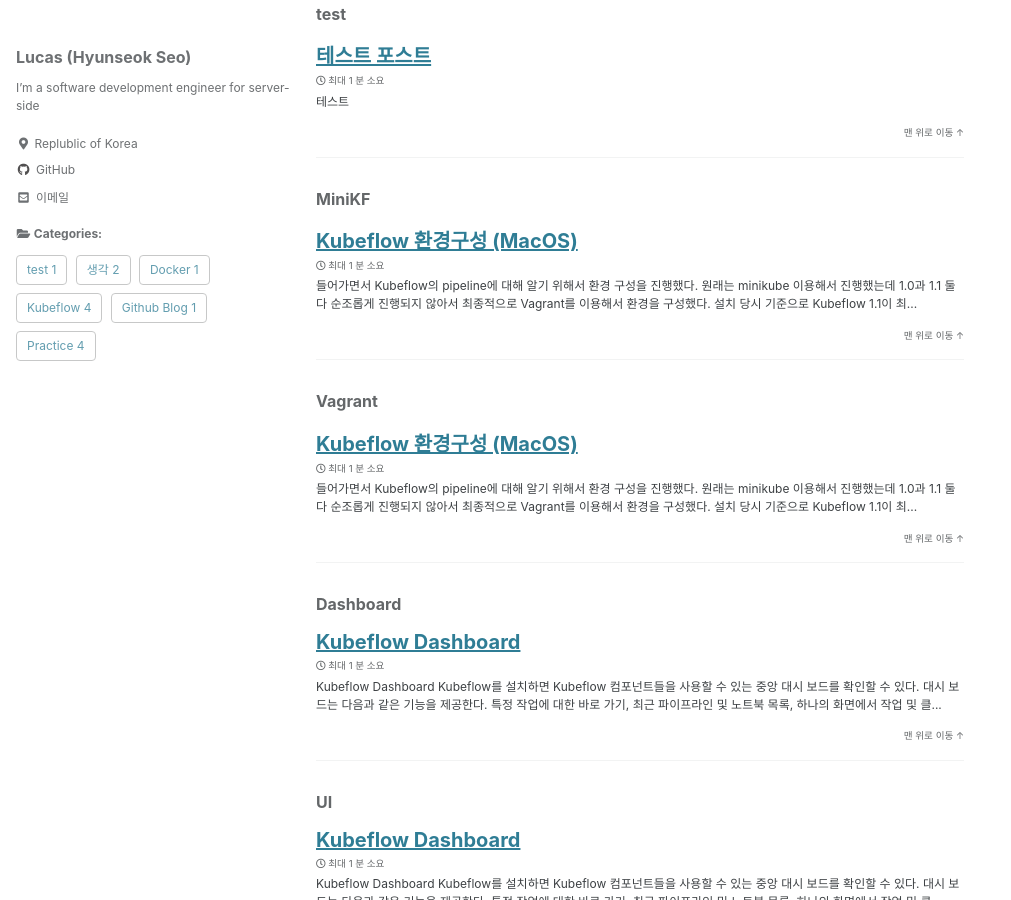
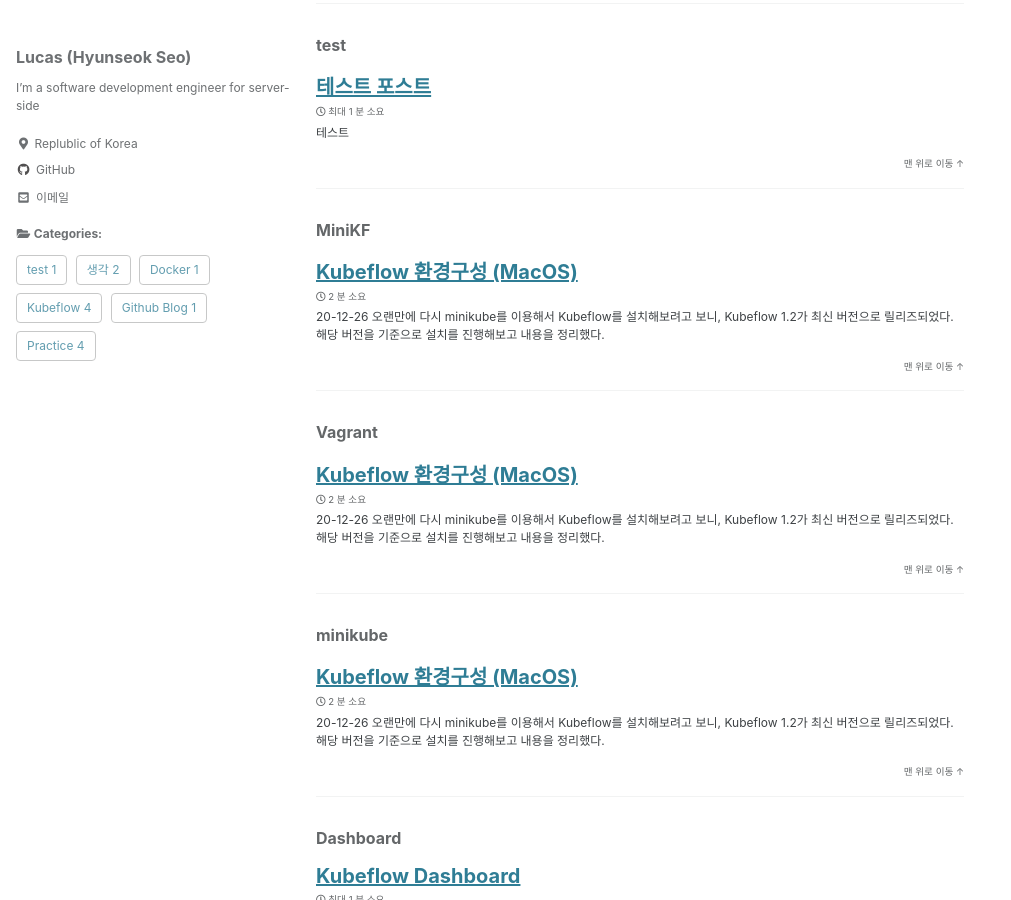
Before and after one commit to lucaseo90/lucaseo90, a Jekyll site: the page built from _pages/tag-archive.md, in a window 1280 px wide and 900 px high, scrolled down 3153 px. Shown: the whole window, without its empty margins (0-1011 px from the left). Built offline with Jekyll 4.4.1, drawn with Linux system fonts in a browser that asks for light colours; cached includes are drawn as plain includes; some of the changed text lies outside the part shown.

Commit message:
Modify post to install the Kubeflow on macOS
  minikube environment content

````diff
--- a/_posts/2020-11-06-kubeflow-macos.md
+++ b/_posts/2020-11-06-kubeflow-macos.md
@@ -10,32 +10,39 @@ tags:
 - Kubeflow
 - MiniKF
 - Vagrant
+- minikube
 toc: true
 toc_sticky: true
 markdown: kramdown
 highlighter: rouge
-categories: Kubeflow
+categories:
+- Kubeflow
 ---
 
+* `20-12-26` 오랜만에 다시 minikube를 이용해서 Kubeflow를 설치해보려고 보니, `Kubeflow 1.2`가 최신 버전으로 릴리즈되었다. 해당 버전을 기준으로 설치를 진행해보고 내용을 정리했다.
+
 # 들어가면서
-`Kubeflow`의 `pipeline`에 대해 알기 위해서 환경 구성을 진행했다. 원래는 `minikube` 이용해서 진행했는데 1.0과 1.1 둘 다 순조롭게 진행되지 않아서 최종적으로 `Vagrant`를 이용해서 환경을 구성했다.  설치 당시 기준으로 `Kubeflow 1.1`이 최신인 것으로 알고 있는데 `Kubeflow 1.0`이 설치된 것을 확인했으며,  `pipeline` 개념 및 기능을 파악하는 것이 목적이기 때문에 버전은 큰 영향이 없을 것으로 판단한다.
+`Kubeflow`의 `pipeline`에 대해 알기 위해서 환경 구성을 진행했다. <del>원래는 `minikube` 이용해서 진행했는데 1.0과 1.1 둘 다 순조롭게 진행되지 않아서</del> 최종적으로 `Vagrant`를 이용해서 환경을 구성했다. 설치 당시 기준으로 `Kubeflow 1.1`이 최신인 것으로 알고 있는데 `Kubeflow 1.0`이 설치된 것을 확인했으며, `pipeline` 개념 및 기능을 파악하는 것이 목적이기 때문에 버전은 큰 영향이 없을 것으로 판단한다.
+
 # 설치
 
-## Vagrant 설치
-```
+## MiniKF
+
+### Vagrant 설치
+```shell
 brew cask install virtualbox
 brew cask install vagrant
 brew cask install vagrant-manager
 ```
 
-## MiniKF 설치
-```
+### MiniKF 설치
+```shell
 vagrant init arrikto/minikf
 vagrant up
 ```
 
-## MiniKF 업그레이드
-```
+### MiniKF 업그레이드
+```shell
 vagrant box update
 vagrant box list
 vagrant plugin update vagrant-persistent-storage
@@ -44,7 +51,7 @@ vagrant destroy
 vagrant up
 ```
 
-# 실행
+## 실행
 `vagrant up`이 완료되면 `http://10.10.10.10/`에 접속하여 진행하면 최종적으로 아래와 같은 화면을 확인할 수 있다.
 
 ![http://10.10.10.10/](https://user-images.githubusercontent.com/6668548/98359276-4e2b9280-206b-11eb-929c-d25eab46d1f7.png)
@@ -53,6 +60,89 @@ vagrant up
 
 ![Kubeflow Dashboard](https://user-images.githubusercontent.com/6668548/98359743-06593b00-206c-11eb-9b39-8f94ee698734.png)
 
+## minikube
+
+### minikube 설치
+brew를 이용해 minikube를 설치한다.
+
+```shell
+brew install minikube
+```
+
+### minikube 실행
+minikube를 실행한다.
+
+```shell
+$ minikube start --cpus 6 --memory 16192 --disk-size=120g
+
+😄  Darwin 11.0.1 위의 minikube v1.9.2
+✨  자동적으로 hyperkit 드라이버가 선택되었습니다. 다른 드라이버 목록: docker, virtualbox
+👍  Starting control plane node m01 in cluster minikube
+🔥  hyperkit VM (CPUs=6, Memory=16192MB, Disk=122880MB) 를 생성하는 중 ...
+🐳  쿠버네티스 v1.18.0 을 Docker 19.03.8 런타임으로 설치하는 중
+🌟  애드온을 활성화하는 중: default-storageclass, storage-provisioner
+🏄  끝났습니다! 이제 kubectl 이 "minikube" 를 사용할 수 있도록 설정되었습니다
+```
+
+### Kubeflow 설치
+설치 경로를 `/Users/${USER}/workspace/kubeflow/`로 진행했다. 여기서 ${USER}는 현재 접속중인 사용자 계정으로, 만약 계정명이 abc라면 경로는 `/Users/abc/workspace/kubeflow/`가 된다.  다음 진행할 작업은 설치 경로를 기준으로 진행한다.
+
+설치에 사용한 버전은 다음과 같다. 공식문서에는 Kubeflow 1.2.0과 kfctl_k8s_istio 1.1.0을 기준으로 명시되어 있는데, 안되서 kfctl_k8s_istio 1.0.2로 진행하니까 된다...
+
+name | version
+ --- | ---
+minikube | 1.9.2
+kubernetes | 1.18.0
+kubeflow | 1.2.0
+kfctl_k8s_istio | 1.0.2
+
+1. [Kubeflow releases page](https://github.com/kubeflow/kfctl/releases/)에서 kfctl v1.2.0를 다운받는다.
+2. 다운받은 파일의 압축을 해제한다. (`{KFCTL_TAR_GZ_FILE}`는 자신의 환경에 맞게 지정해준다.)
+```shell
+tar -xvf {KFCTL_TAR_GZ_FILE}
+```
+3. Kubeflow 및 kfctl에 대한 환경변수를 설정한다.
+```shell
+export PATH=$PATH:/Users/${USER}/workspace/kubeflow
+export KF_NAME=kubeflow-v1.2
+export BASE_DIR=/Users/${USER}/workspace/kubeflow
+export KF_DIR=${BASE_DIR}/${KF_NAME}
+export CONFIG_URI="https://raw.githubusercontent.com/kubeflow/manifests/v1.1-branch/kfdef/kfctl_k8s_istio.v1.0.2.yaml"
+```
+4. Kubeflow를 배포한다.
+```shell
+mkdir -p ${KF_DIR}
+cd ${KF_DIR}
+kfctl apply -V -f ${CONFIG_URI}
+...
+INFO[0200] Successfully applied application seldon-core-operator  filename="kustomize/kustomize.go:291"
+INFO[0200] Applied the configuration Successfully!       filename="cmd/apply.go:75"
+```
+5. 설치 후 Kubeflow 관련 POD 들이 모두  `Running` 상태가 되기까지 기다린다. (**시간이 오래걸린다**)
+```shell
+kubectl get pod -n kubeflow
+```
+6. 대시보드에 접속해본다. (두 가지 방법이 있다.)
+* istio에 포트포워딩 설정 후 `localhost:8080`로 접속
+```shell
+kubectl port-forward -n istio-system svc/istio-ingressgateway 8080:80
+```
+* ingress host 및 port 번호를 확인해서 `http://<INGRESS_HOST>:<INGRESS_PORT>`로 접속, 환경변수에 할당되는 값이 무엇일지 궁금해서 확인해보니, minikube가 실행중인 ip와 istio의 ingressgateway 포트번호를 찾아주는 명령을 이용해 환경변수에 해당 ip 및 port를 할당해주는 것으로 보였다.
+```shell
+export INGRESS_HOST=$(minikube ip)
+export INGRESS_PORT=$(kubectl -n istio-system get service istio-ingressgateway -o jsonpath='{.spec.ports[?(@.name=="http2")].nodePort}')
+#$ echo $(minikube ip)
+#192.168.64.33
+#$ echo $(kubectl -n istio-system get service istio-ingressgateway -o jsonpath='{.spec.ports[?(@.name=="http2")].nodePort}')
+#31380
+```
+
+설치가 문제 없이 진행되었다면, `kubectl get pod -n kubeflow` 명령을 통해서 모든 POD가 Running 상태 또는 Completed 상태인 것을 확인 할 수 있다. 내 경우 Completed 상태로 나타난 POD는 `spark-operatorcrd-cleanup-njvl5`뿐이었다. 그리고 최종적으로 대시보드에 접속하면 다음과 같은 화면이 나타나면서 namespace를 설정한 다음, miniKF로 환경 구성을 했을 때처럼 Kubeflow 대시보드에 접속할 수 있다.
+
+![minikube를 이용해 Kubeflow 설치하여 대시보드를 접속하면 나타나는 화면](https://user-images.githubusercontent.com/6668548/103151636-26cb8900-47c3-11eb-872e-42988e3a8db5.png)
+
 # 참고자료
 * [Vagrant](https://sourabhbajaj.com/mac-setup/Vagrant/README.html)
 * [MiniKF](https://www.kubeflow.org/docs/started/workstation/getting-started-minikf/)
+* [Deploying with minikube on a single node](https://www.kubeflow.org/docs/started/workstation/minikube-linux/)
+* [[OSS] Mac에서 Kubeflow 설치하고 테스트하기](https://magoker.tistory.com/93)
````
